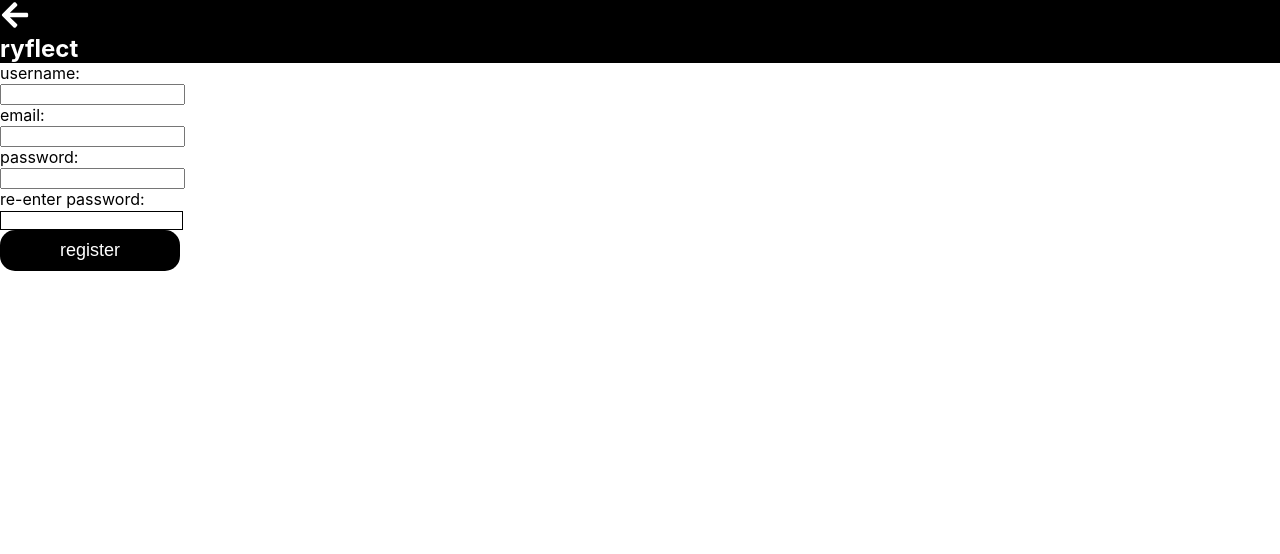
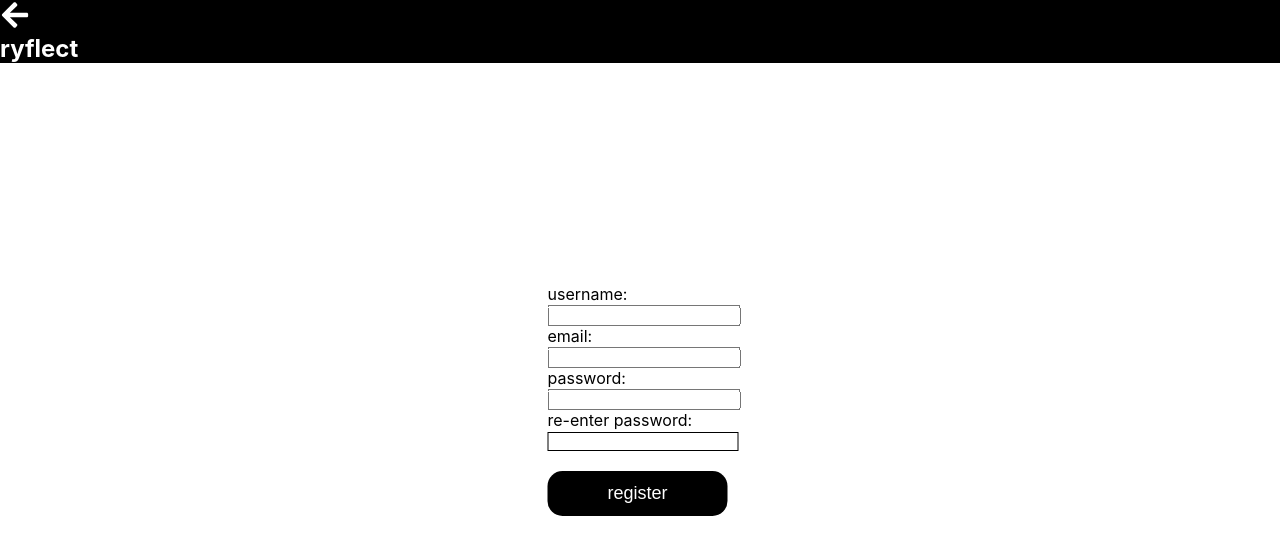
Before and after one commit to chrischristakis/ryflect, a React (Create React App) app in the folder client/: page /register in a window 1280 px wide. Shown: the top 554 px of the page. Built offline with nearby package versions, Linux system fonts and the light colour scheme; no server answers.

Commit message:
More basic styling:

```diff
--- a/client/src/components/Button.jsx
+++ b/client/src/components/Button.jsx
@@ -28,7 +28,7 @@ function Button({text="placeholder", clickEvent=async ()=>{}, type='button', dis
 
         setLoading(true);
         try {
-            //await new Promise(resolve => setTimeout(resolve, 5000)); For throttle testing
+            //await new Promise(resolve => setTimeout(resolve, 5000)); //For throttle testing
             await clickEvent(e);
             setLoading(false);
         }
@@ -44,7 +44,7 @@ function Button({text="placeholder", clickEvent=async ()=>{}, type='button', dis
     return (
         <button className={`${style.button} ${displayConfirm? style.confirm : style.normal}`} onClick={handleClick} type={type} disabled={loading || disabled}>
             {loading?
-                <Loading/>
+                <Loading fill='white'/>
                 :
                 displayConfirm ?
                     'you sure?'
--- a/client/src/components/Button.module.css
+++ b/client/src/components/Button.module.css
@@ -1,6 +1,7 @@
 .button {
     padding: 10px;
     min-width: 180px;
+    height: 45px;
     font-size: large;
     background-color: black;
     color: white;
--- a/client/src/pages/CreateJournal.jsx
+++ b/client/src/pages/CreateJournal.jsx
@@ -61,6 +61,7 @@ function CreateJournal() {
         <div>
             <h3>{getDate(date)} <span style={{userSelect: 'none'}} onClick={() => setEmoji(randomEmoji())}>{emoji}</span></h3>
             <ReactQuill modules={modules} placeholder="Type here..." onChange={setEntryText} theme="snow"/>
+            <br/>
             <Button text="i'm done!" clickEvent={handleSubmit} shouldConfirm={true}/>
         </div>
     );
--- a/client/src/pages/Home.jsx
+++ b/client/src/pages/Home.jsx
@@ -66,7 +66,7 @@ function Home() {
                             clickEvent={() => navigate('/create')}
                             disabled={entryCreated}
                         />
-                        <p>you made a journal today :)</p>
+                        <p><em>you made a journal today :)</em></p>
                     </>
                     :
                     <Button
--- a/client/src/pages/Landing.jsx
+++ b/client/src/pages/Landing.jsx
@@ -1,16 +1,19 @@
 import { useNavigate } from 'react-router-dom';
 import Button from '../components/Button';
+import style from './Landing.module.css';
 
 function Landing() {
 
     const navigate = useNavigate();
 
     return (
-        <>
-            <br/><br/>
-            <Button text='login' clickEvent={_=> navigate('/login')}/>
-            <Button text='register' clickEvent={_=> navigate('/register')}/>
-        </>
+        <div className={style['landing-wrapper']}>
+            <h1>ryflect</h1>
+            <div className={style['button-wrapper']}>
+                <Button text='login' clickEvent={_=> navigate('/login')}/>
+                <Button text='register' clickEvent={_=> navigate('/register')}/>
+            </div>
+        </div>
     );
 }
 
--- /dev/null
+++ b/client/src/pages/Landing.module.css
@@ -0,0 +1,14 @@
+.landing-wrapper {
+    position: absolute;
+    left: 50%;
+    top: 50%;
+    transform: translate(-50%, -50%);
+    text-align: center;
+}
+
+.button-wrapper {
+    width: 400px;
+    display: flex;
+    justify-content: space-between;
+    margin: 0 auto;
+}
--- a/client/src/pages/Login.jsx
+++ b/client/src/pages/Login.jsx
@@ -4,6 +4,7 @@ import { useAuth } from '../contexts/AuthProvider';
 import { useNavigate } from 'react-router-dom';
 import { handleError } from '../utils/HandleResponse';
 import useForm from '../hooks/useForm';
+import style from './Login.module.css';
 
 function Login() {
 
@@ -39,7 +40,7 @@ function Login() {
     };
 
     return (
-        <div>
+        <div className={style['login-wrapper']}>
             <div>
                 <label>
                     username:
@@ -51,9 +52,10 @@ function Login() {
                 <label>
                     password:
                     <br/>
-                    <input name='password' ref={passwordInput} type='text' onChange={form.handleDataChange}></input>
+                    <input name='password' ref={passwordInput} type='password' onChange={form.handleDataChange}></input>
                 </label>
             </div>
+            <br/>
             <Button text='login' type='submit' clickEvent={handleSubmit}/>
         </div>
     );
--- /dev/null
+++ b/client/src/pages/Login.module.css
@@ -0,0 +1,10 @@
+.login-wrapper {
+    position: absolute;
+    left: 50%;
+    top: 50%;
+    transform: translate(-50%, -50%);
+}
+
+.login-wrapper input {
+    width: 100%;
+}
--- a/client/src/pages/Register.jsx
+++ b/client/src/pages/Register.jsx
@@ -5,6 +5,7 @@ import { API_URL } from '../config';
 import { handleError } from '../utils/HandleResponse';
 import { toast } from 'react-toastify';
 import useForm from '../hooks/useForm';
+import style from './Register.module.css';
 
 function Register() {
 
@@ -100,14 +101,14 @@ function Register() {
     // If user registered and is waiting verification, show them this instead pf the registration form
     if(awaitVerify)
         return (
-            <div>
+            <div className={style['await-verification-wrapper']}>
                 <p>please check your inbox for a verification email from us, and you’ll be on your way!</p>
                 <button onClick={resendEmail} disabled={resendDisabled}>resend email</button>
             </div>
         );
 
     return (
-        <div>
+        <div className={style['register-wrapper']}>
             <div>
                 <label>
                     username:
@@ -126,16 +127,17 @@ function Register() {
                 <label>
                     password:
                     <br/>
-                    <input name='password' ref={passwordInput} type='text' onChange={form.handleDataChange}></input>
+                    <input name='password' ref={passwordInput} type='password' onChange={form.handleDataChange}></input>
                 </label>
             </div>
             <div>
                 <label>
                     re-enter password:
                     <br/>
-                    <input name='repassword' ref={repasswordInput} type='text' onChange={form.handleDataChange}></input>
+                    <input name='repassword' ref={repasswordInput} type='password' onChange={form.handleDataChange}></input>
                 </label>
             </div>
+            <br/>
             <Button text='register' type='submit' clickEvent={handleSubmit}/>
         </div>
     );
--- /dev/null
+++ b/client/src/pages/Register.module.css
@@ -0,0 +1,18 @@
+.register-wrapper {
+    position: absolute;
+    left: 50%;
+    top: 50%;
+    transform: translate(-50%, -50%);
+}
+
+.register-wrapper input {
+    width: 100%;
+}
+
+.await-verification-wrapper {
+    position: absolute;
+    left: 50%;
+    top: 50%;
+    transform: translate(-50%, -50%);
+    text-align: center;
+}
```
